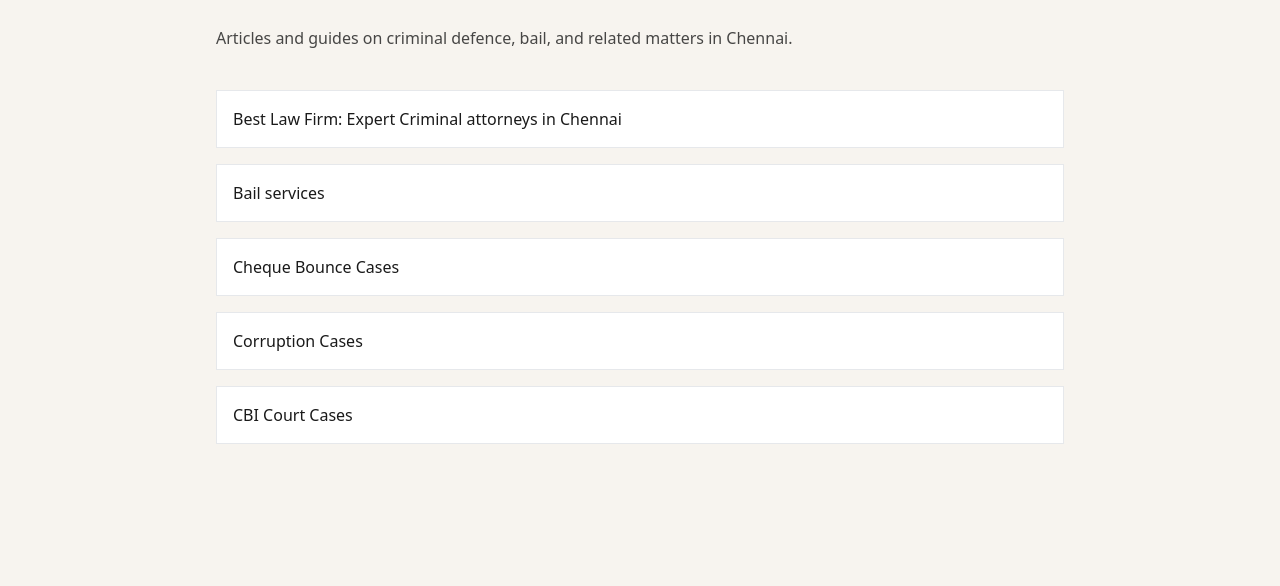
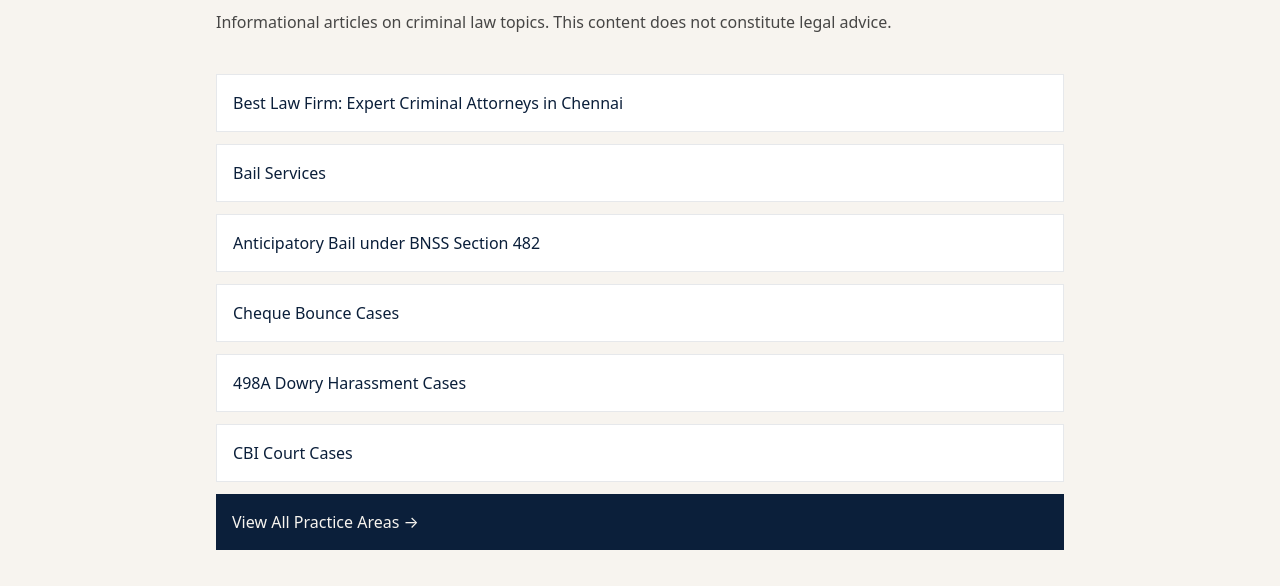
Before and after one commit to lawyerchennai01/criminaladvocate.in, an Astro site: page /blog in a window 1280 px wide. Shown: the part 214-800 px from the top of the page. Built offline with nearby package versions, Linux system fonts and the light colour scheme; Astro itself is replaced by a stand-in of ours.

Commit message:
Add Bar Council disclaimer and updated blog index

```diff
--- a/src/pages/blog/index.astro
+++ b/src/pages/blog/index.astro
@@ -2,17 +2,19 @@
 import Layout from '../../layouts/Layout.astro';
 ---
 
-<Layout title="Legal Insights | Rajendra Criminal Law Firm">
+<Layout title="Legal Insights | Rajendra Criminal Law Firm" description="Articles on criminal defence, bail, NDPS, cyber crime, and related matters by Rajendra Criminal Law Firm, Chennai.">
   <section class="max-w-4xl mx-auto px-6 py-16">
     <p class="text-gold text-sm uppercase tracking-widest mb-4">Blog</p>
-    <h1 class="font-serif text-4xl text-navy mb-8">Legal Insights</h1>
-    <p class="text-ink/80 mb-10">Articles and guides on criminal defence, bail, and related matters in Chennai.</p>
-    <div class="space-y-4">
-      <a href="/blog/best-law-firm" class="block p-4 bg-white border border-navy/10 hover:border-gold">Best Law Firm: Expert Criminal attorneys in Chennai</a>
-      <a href="/blog/bail-services" class="block p-4 bg-white border border-navy/10 hover:border-gold">Bail services</a>
-      <a href="/blog/cheque-bounce-cases" class="block p-4 bg-white border border-navy/10 hover:border-gold">Cheque Bounce Cases</a>
-      <a href="/blog/corruption-cases-how-to-hire-a-good-criminal-lawye" class="block p-4 bg-white border border-navy/10 hover:border-gold">Corruption Cases</a>
-      <a href="/blog/cbi-court-cases-legal-services" class="block p-4 bg-white border border-navy/10 hover:border-gold">CBI Court Cases</a>
+    <h1 class="font-serif text-4xl text-navy mb-4">Legal Insights</h1>
+    <p class="text-ink/80 mb-10">Informational articles on criminal law topics. This content does not constitute legal advice.</p>
+    <div class="grid gap-3">
+      <a href="/blog/best-law-firm" class="block p-4 bg-white border border-navy/10 hover:border-gold text-navy">Best Law Firm: Expert Criminal Attorneys in Chennai</a>
+      <a href="/blog/bail-services" class="block p-4 bg-white border border-navy/10 hover:border-gold text-navy">Bail Services</a>
+      <a href="/blog/anticipatory-bail-bnss-section-482" class="block p-4 bg-white border border-navy/10 hover:border-gold text-navy">Anticipatory Bail under BNSS Section 482</a>
+      <a href="/blog/cheque-bounce-cases" class="block p-4 bg-white border border-navy/10 hover:border-gold text-navy">Cheque Bounce Cases</a>
+      <a href="/blog/498a-dowry-harassment-cases" class="block p-4 bg-white border border-navy/10 hover:border-gold text-navy">498A Dowry Harassment Cases</a>
+      <a href="/blog/cbi-court-cases-legal-services" class="block p-4 bg-white border border-navy/10 hover:border-gold text-navy">CBI Court Cases</a>
+      <a href="/practice" class="block p-4 bg-navy text-cream hover:bg-navy/90">View All Practice Areas →</a>
     </div>
   </section>
 </Layout>
```
